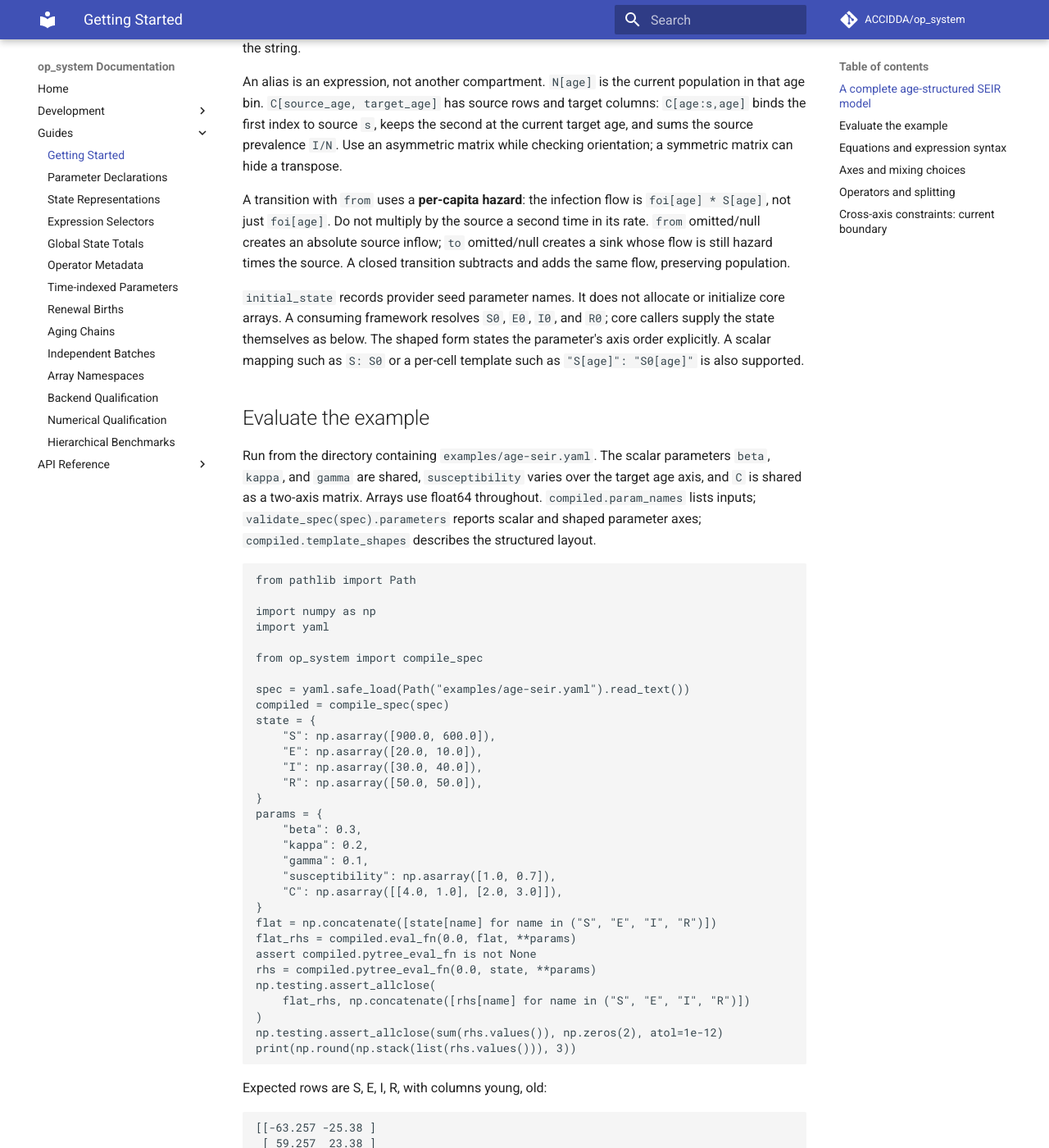
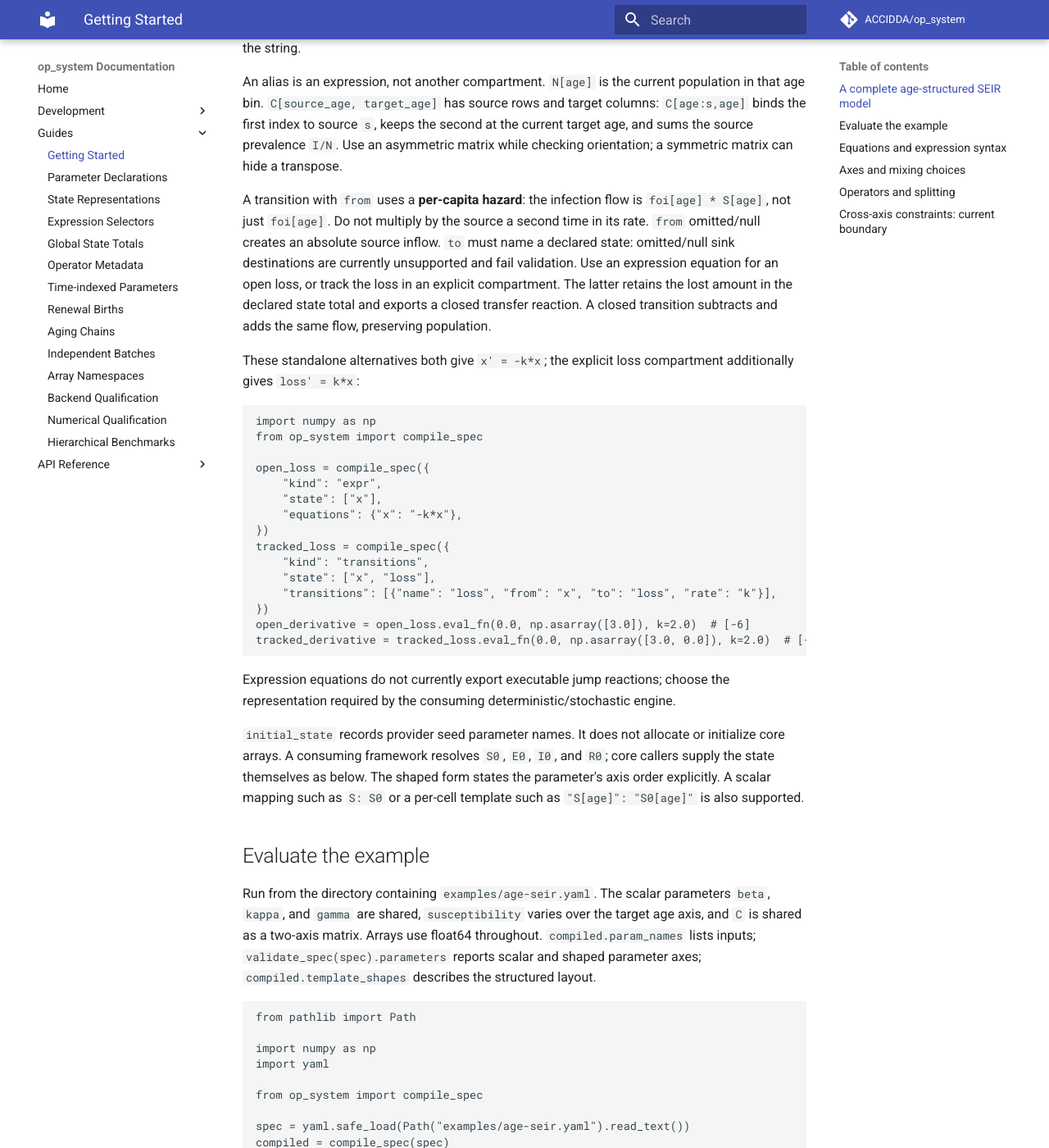
Before and after one commit to ACCIDDA/op_system, an MkDocs documentation site: the page built from docs/guides/getting-started.md, in a window 1280 px wide and 1400 px high, scrolled down 1276 px. Shown: the whole window at 82% size. Built offline with MkDocs 1.6.1 and Material for MkDocs 9.7.7, drawn with Linux system fonts in a browser that asks for light colours; comment, search, counter and statistics services are not loaded; the version menu is left out.

Commit message:
Correct documented sink transition boundary (#297) (#300)

````diff
--- a/docs/guides/getting-started.md
+++ b/docs/guides/getting-started.md
@@ -69,9 +69,37 @@ matrix while checking orientation; a symmetric matrix can hide a transpose.
 
 A transition with `from` uses a **per-capita hazard**: the infection flow is
 `foi[age] * S[age]`, not just `foi[age]`. Do not multiply by the source a second
-time in its rate. `from` omitted/null creates an absolute source inflow; `to`
-omitted/null creates a sink whose flow is still hazard times the source.
+time in its rate. `from` omitted/null creates an absolute source inflow.
+`to` must name a declared state: omitted/null sink destinations are currently
+unsupported and fail validation. Use an expression equation for an open loss,
+or track the loss in an explicit compartment. The latter retains the lost
+amount in the declared state total and exports a closed transfer reaction.
 A closed transition subtracts and adds the same flow, preserving population.
+
+These standalone alternatives both give `x' = -k*x`; the explicit loss
+compartment additionally gives `loss' = k*x`:
+
+<!-- loss-alternatives -->
+```python
+import numpy as np
+from op_system import compile_spec
+
+open_loss = compile_spec({
+    "kind": "expr",
+    "state": ["x"],
+    "equations": {"x": "-k*x"},
+})
+tracked_loss = compile_spec({
+    "kind": "transitions",
+    "state": ["x", "loss"],
+    "transitions": [{"name": "loss", "from": "x", "to": "loss", "rate": "k"}],
+})
+open_derivative = open_loss.eval_fn(0.0, np.asarray([3.0]), k=2.0)  # [-6]
+tracked_derivative = tracked_loss.eval_fn(0.0, np.asarray([3.0, 0.0]), k=2.0)  # [-6, 6]
+```
+
+Expression equations do not currently export executable jump reactions; choose
+the representation required by the consuming deterministic/stochastic engine.
 
 `initial_state` records provider seed parameter names. It does not allocate
 or initialize core arrays. A consuming framework resolves `S0`, `E0`, `I0`, and
````
Also changed, not shown: CHANGELOG.md (+5 -0 lines), 1 other file.
